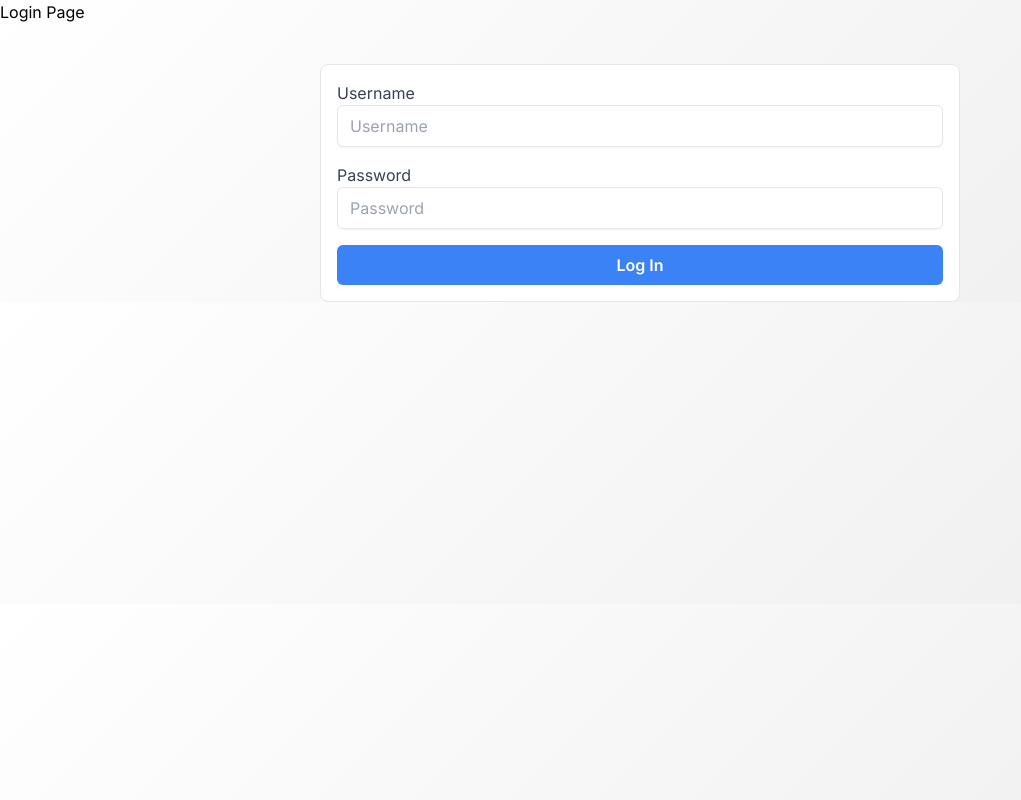
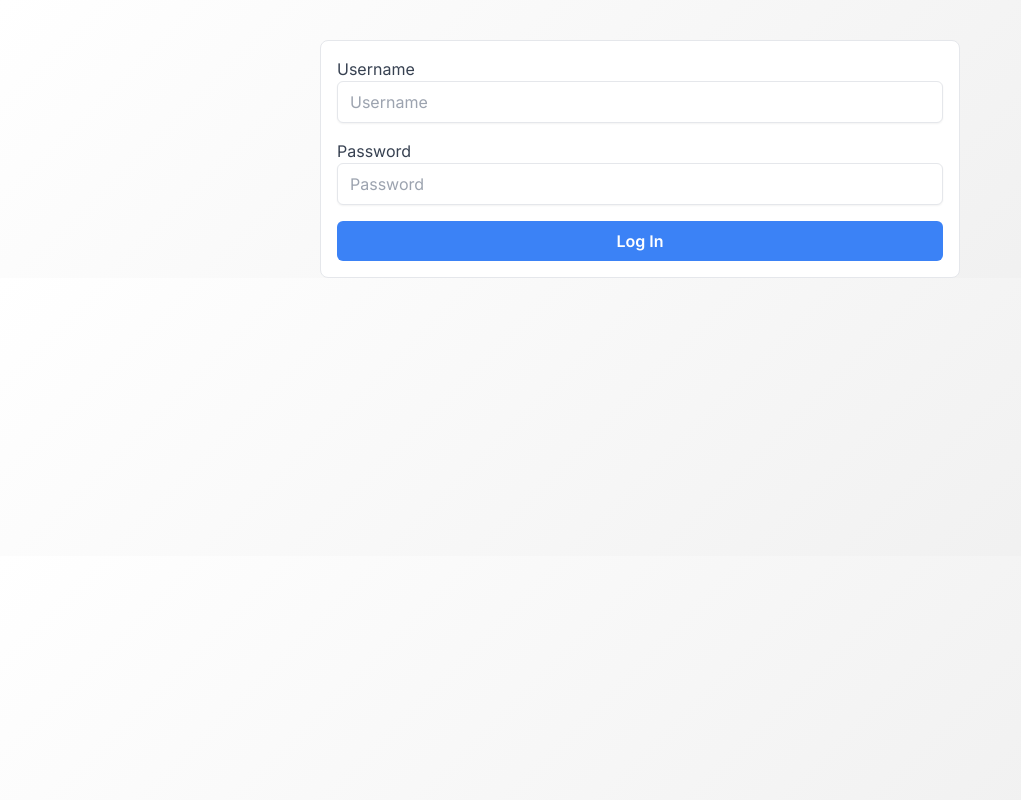
Before and after one commit to ivanbilotserkivskiy/next_feed_reader, a Next.js app: page /login in a window 1280 px wide. Shown: the whole page, without its empty margins (0-1021 px from the left). Built offline with nearby package versions, Linux system fonts and the light colour scheme.

Commit message:
fix login

```diff
--- a/src/app/login/page.tsx
+++ b/src/app/login/page.tsx
@@ -18,7 +18,6 @@ const LoginPage = () => {
   }, [authorized]);
   return (
     <>
-      <h1>Login Page</h1>
       <LoginForm />
     </>
   );
```
